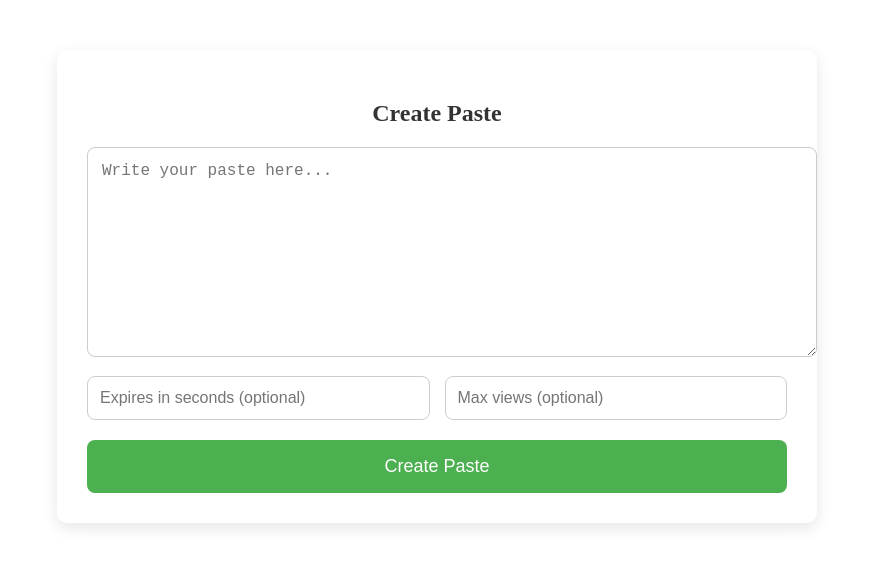
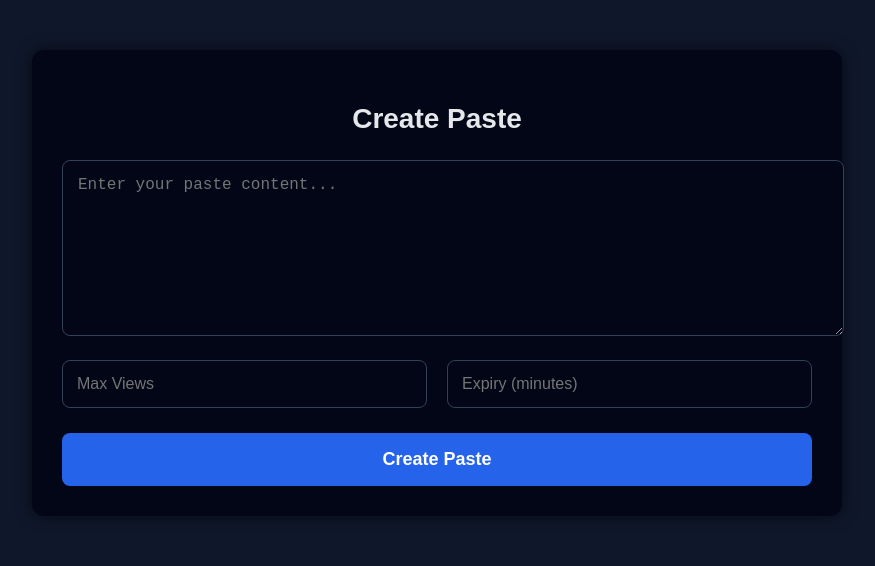
Before and after one commit to Srinadh0219/Pastebin-Web-Application, a React (Create React App) app in the folder frontend/: page /create in a window 1280 px wide. Shown: the top 566 px of the page, without its empty margins (203-1078 px from the left). Built offline with nearby package versions, Linux system fonts and the light colour scheme.

Commit message:
Updated features / bug fixes

```diff
--- a/frontend/src/App.css
+++ b/frontend/src/App.css
@@ -1,119 +1,114 @@
-/* Container and headings remain the same */
-.container {
-  max-width: 700px;
-  margin: 50px auto;
-  background: #fff;
-  padding: 30px;
-  border-radius: 10px;
-  box-shadow: 0 5px 15px rgba(0, 0, 0, 0.1);
+/* Page background */
+body {
+  margin: 0;
+  font-family: Arial, Helvetica, sans-serif;
+  background: #0f172a;
+  color: #e5e7eb;
 }
 
-h2 {
-  text-align: center;
-  margin-bottom: 20px;
-  color: #333;
+/* Main container */
+.container {
+  max-width: 750px;
+  margin: 50px auto;
+  background: #020617;
+  padding: 30px;
+  border-radius: 12px;
+  box-shadow: 0 0 15px rgba(0, 0, 0, 0.6);
 }
 
+/* Heading */
+.container h2 {
+  text-align: center;
+  margin-bottom: 25px;
+  font-size: 28px;
+}
+
+/* Paste textarea */
 textarea {
   width: 100%;
-  height: 180px;
-  /* increased height */
-  padding: 14px;
-  /* increased padding */
+  padding: 15px;
+  font-size: 16px;
   border-radius: 8px;
-  border: 1px solid #ccc;
+  border: none;
+  outline: none;
   resize: vertical;
-  font-size: 16px;
+  background: #020617;
+  color: #e5e7eb;
+  border: 1px solid #334155;
+  margin-bottom: 20px;
 }
 
-/* Input group for time and max views */
-.input-group {
+/* Max views + Expiry row */
+.row {
   display: flex;
-  gap: 15px;
-  margin: 15px 0;
+  gap: 20px;
+  margin-bottom: 25px;
 }
 
-input[type="number"] {
+/* Inputs */
+.row input {
   flex: 1;
-  padding: 12px;
-  /* increased size */
+  padding: 14px;
+  font-size: 16px;
   border-radius: 8px;
-  border: 1px solid #ccc;
-  font-size: 16px;
+  border: none;
+  outline: none;
+  background: #020617;
+  color: #e5e7eb;
+  border: 1px solid #334155;
 }
 
 /* Create button */
 button {
-  display: block;
   width: 100%;
   padding: 16px;
-  /* increased size */
-  margin-top: 20px;
-  background: #4CAF50;
+  font-size: 18px;
+  font-weight: bold;
+  border-radius: 8px;
+  border: none;
+  cursor: pointer;
+  background: #2563eb;
   color: white;
-  border: none;
-  border-radius: 8px;
-  font-size: 18px;
-  /* increased font size */
-  cursor: pointer;
-  transition: background 0.3s ease;
+  transition: background 0.3s;
 }
 
 button:hover {
-  background: #45a049;
+  background: #1d4ed8;
 }
 
-/* Error message */
-.error {
-  color: red;
-  margin-top: 10px;
-  text-align: center;
+button:disabled {
+  background: #475569;
+  cursor: not-allowed;
 }
 
-/* Link box with copy button */
+/* Link + Copy box */
 .link-box {
   display: flex;
-  margin-top: 20px;
+  align-items: center;
   gap: 10px;
+  margin-top: 25px;
 }
 
+/* Link input (WIDER) */
 .link-box input {
-  flex: 3;
-  /* make input wider */
+  flex: 1;
   padding: 14px;
-  /* increased padding */
+  font-size: 16px;
   border-radius: 8px;
-  border: 1px solid #ccc;
-  font-size: 16px;
+  border: none;
+  background: #020617;
+  color: #e5e7eb;
+  border: 1px solid #334155;
 }
 
-.copy-btn {
-  flex:0 0 100px;
-  /* smaller button width */
-  padding: 6px;
-  /* smaller button height */
-  background: #2196F3;
-  color: white;
-  border: none;
-  height: 30px;
-  border-radius: 8px;
-  cursor: pointer;
+/* Copy button (SMALLER) */
+.link-box button {
+  width: 90px;
+  padding: 12px;
   font-size: 14px;
-  transition: background 0.3s ease;
+  background: #16a34a;
 }
 
-.copy-btn:hover {
-  background: #0b7dda;
+.link-box button:hover {
+  background: #15803d;
 }
-
-/* Paste box for viewing content */
-.paste-box textarea {
-  width: 100%;
-  height: 220px;
-  /* increased height */
-  padding: 14px;
-  border-radius: 8px;
-  border: 1px solid #ccc;
-  font-size: 16px;
-  resize: none;
-}
--- a/frontend/src/index.js
+++ b/frontend/src/index.js
@@ -5,7 +5,7 @@ import "./App.css";
 
 const root = ReactDOM.createRoot(document.getElementById("root"));
 root.render(
-  <React.StrictMode>
+ // <React.StrictMode>
     <App />
-  </React.StrictMode>
+  //</React.StrictMode>
 );
--- a/frontend/src/pages/CreatePaste.js
+++ b/frontend/src/pages/CreatePaste.js
@@ -1,54 +1,53 @@
-import React, { useState } from "react";
+import { useState } from "react";
 
 const CreatePaste = () => {
   const [content, setContent] = useState("");
-  const [expiresIn, setExpiresIn] = useState("");
   const [maxViews, setMaxViews] = useState("");
-  const [pasteId, setPasteId] = useState(null);
+  const [expiryMinutes, setExpiryMinutes] = useState("");
   const [loading, setLoading] = useState(false);
-  const [error, setError] = useState("");
+  const [pasteLink, setPasteLink] = useState("");
 
-  const handleCreatePaste = async () => {
-    if (!content) {
-      setError("Paste content cannot be empty");
+  const handleCreate = async () => {
+    if (!content.trim()) {
+      alert("Paste content required");
       return;
     }
+
     setLoading(true);
-    setError("");
+    setPasteLink("");
 
     try {
       const res = await fetch("http://localhost:5000/api/paste", {
         method: "POST",
-        headers: { "Content-Type": "application/json" },
+        headers: {
+          "Content-Type": "application/json",
+        },
         body: JSON.stringify({
           content,
-          expiresIn: Number(expiresIn) || 0,
-          maxViews: Number(maxViews) || 0,
+          maxViews: maxViews ? Number(maxViews) : null,
+          expiryMinutes: expiryMinutes ? Number(expiryMinutes) : null,
         }),
       });
 
       const data = await res.json();
 
       if (!res.ok) {
-        setError(data.error || "Failed to create paste");
-      } else {
-        setPasteId(data._id); // store paste ID
-        setContent(""); // reset input
-        setExpiresIn("");
-        setMaxViews("");
+        throw new Error(data.error || "Failed to create paste");
       }
+
+      // ✅ CREATE LINK
+      const link = `${window.location.origin}/paste/${data._id}`;
+      setPasteLink(link);
     } catch (err) {
-      setError("Failed to fetch paste");
-      console.error(err);
+      alert(err.message);
+    } finally {
+      setLoading(false);
     }
-
-    setLoading(false);
   };
 
   const copyLink = () => {
-    const link = `http://localhost:3000/paste/${pasteId}`;
-    navigator.clipboard.writeText(link);
-    alert("Link copied to clipboard!");
+    navigator.clipboard.writeText(pasteLink);
+    alert("Link copied!");
   };
 
   return (
@@ -56,43 +55,36 @@ const CreatePaste = () => {
       <h2>Create Paste</h2>
 
       <textarea
-        placeholder="Write your paste here..."
+        placeholder="Enter your paste content..."
         value={content}
         onChange={(e) => setContent(e.target.value)}
+        rows={8}
       />
 
-      <div className="input-group">
+      <div className="row">
         <input
           type="number"
-          placeholder="Expires in seconds (optional)"
-          value={expiresIn}
-          onChange={(e) => setExpiresIn(e.target.value)}
+          placeholder="Max Views"
+          value={maxViews}
+          onChange={(e) => setMaxViews(e.target.value)}
         />
         <input
           type="number"
-          placeholder="Max views (optional)"
-          value={maxViews}
-          onChange={(e) => setMaxViews(e.target.value)}
+          placeholder="Expiry (minutes)"
+          value={expiryMinutes}
+          onChange={(e) => setExpiryMinutes(e.target.value)}
         />
       </div>
 
-      <button onClick={handleCreatePaste} disabled={loading}>
+      <button onClick={handleCreate} disabled={loading}>
         {loading ? "Creating..." : "Create Paste"}
       </button>
 
-      {error && <p className="error">{error}</p>}
-
-      {pasteId && (
+      {/* ✅ LINK SECTION */}
+      {pasteLink && (
         <div className="link-box">
-          <input
-            type="text"
-            readOnly
-            value={`http://localhost:3000/paste/${pasteId}`}
-            onClick={(e) => e.target.select()}
-          />
-          <button className="copy-btn" onClick={copyLink}>
-            Copy
-          </button>
+          <input value={pasteLink} readOnly />
+          <button onClick={copyLink}>Copy</button>
         </div>
       )}
     </div>
--- a/frontend/src/pages/ViewPaste.js
+++ b/frontend/src/pages/ViewPaste.js
@@ -25,14 +25,14 @@ const ViewPaste = () => {
 
   return (
     <div className="container">
-      <h2>View Paste</h2>
+      <h2>View Link</h2>
 
       {error && <p className="error">{error}</p>}
 
       {paste && (
         <div className="paste-box">
           <textarea readOnly value={paste.content} />
-          <p>Views: {paste.views}</p>
+          <h2>Views: {paste.views}</h2>
         </div>
       )}
     </div>
```
Also changed, not shown: 2 other files (tests, documents, lock files or other folders).
